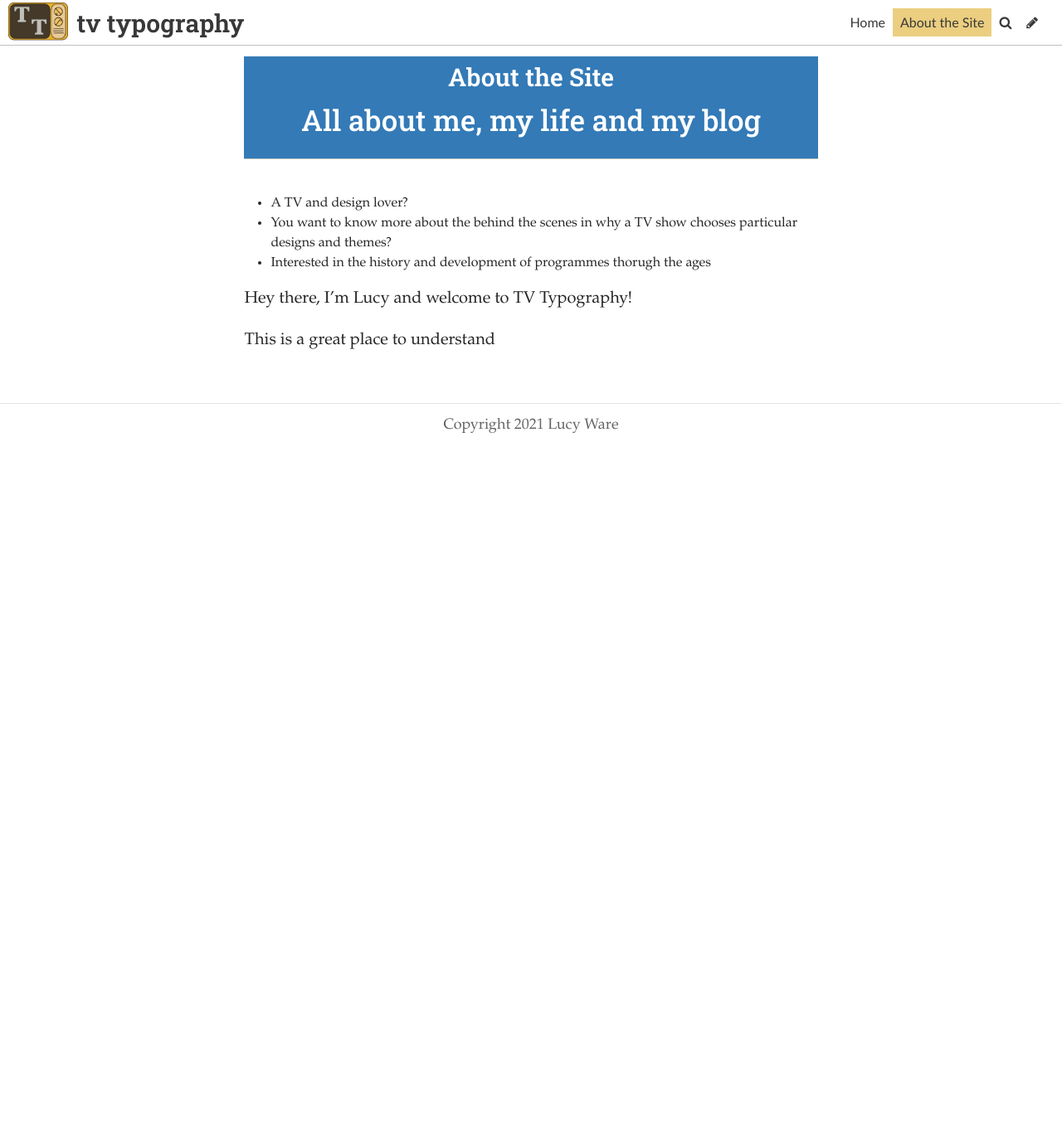
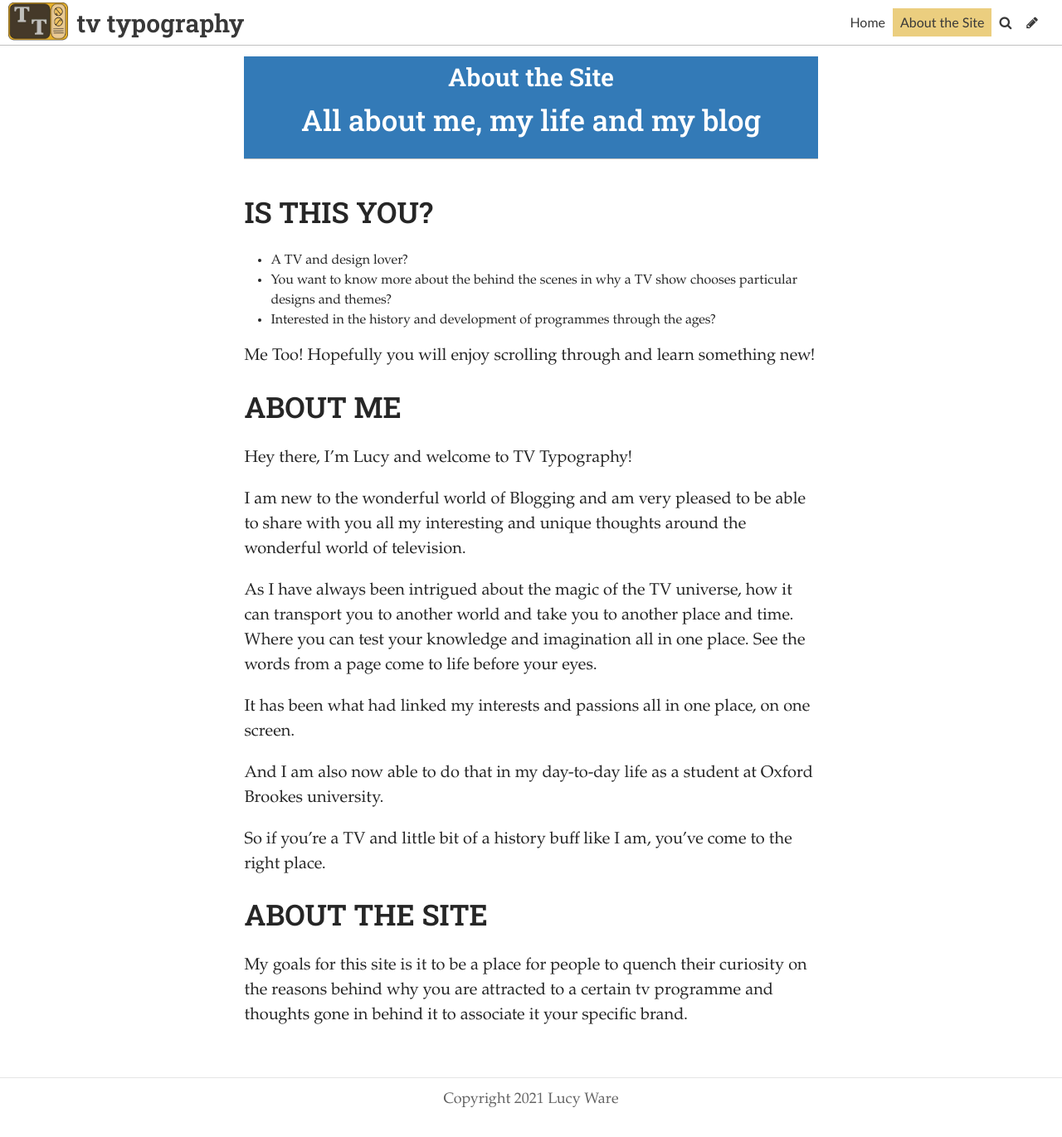
Before and after one commit to Lucyware/typography-, a Jekyll site: the page built from pages/about.md, in a window 1280 px wide. Shown: the whole page at 83% size. Built offline with Jekyll 4.4.1, drawn with Linux system fonts in a browser that asks for light colours; some web fonts are replaced; before the commit the page ends 900 px from its top, so only the background shows below that.

Commit message:
Update Page “about”

```diff
--- a/pages/about.md
+++ b/pages/about.md
@@ -10,14 +10,28 @@ tags: null
 description: null
 show: true
 ---
-# **IS THIS YOU?**
+## **IS THIS YOU?**
 
 * A TV and design lover?
 * You want to know more about the behind the scenes in why a TV show chooses particular designs and themes?
-* Interested in the history and development of programmes thorugh the ages
+* Interested in the history and development of programmes through the ages?
 
+Me Too! Hopefully you will enjoy scrolling through and learn something new!
 
+## **ABOUT ME**
 
 Hey there, I'm Lucy and welcome to TV Typography!
 
-This is a great place to understand
+I am new to the wonderful world of Blogging and am very pleased to be able to share with you all my interesting and unique thoughts around the wonderful world of television.
+
+As I have always been intrigued about the magic of the TV universe, how it can transport you to another world and take you to another place and time. Where you can test your knowledge and imagination all in one place. See the words from a page come to life before your eyes.
+
+It has been what had linked my interests and passions all in one place, on one screen.
+
+And I am also now able to do that in my day-to-day life as a student at Oxford Brookes university.
+
+So if you’re a TV and little bit of a history buff like I am, you’ve come to the right place.
+
+## **ABOUT THE SITE**
+
+My goals for this site is it to be a place for people to quench their curiosity on the reasons behind why you are attracted to a certain tv programme and thoughts gone in behind it to associate it your specific brand.
```
